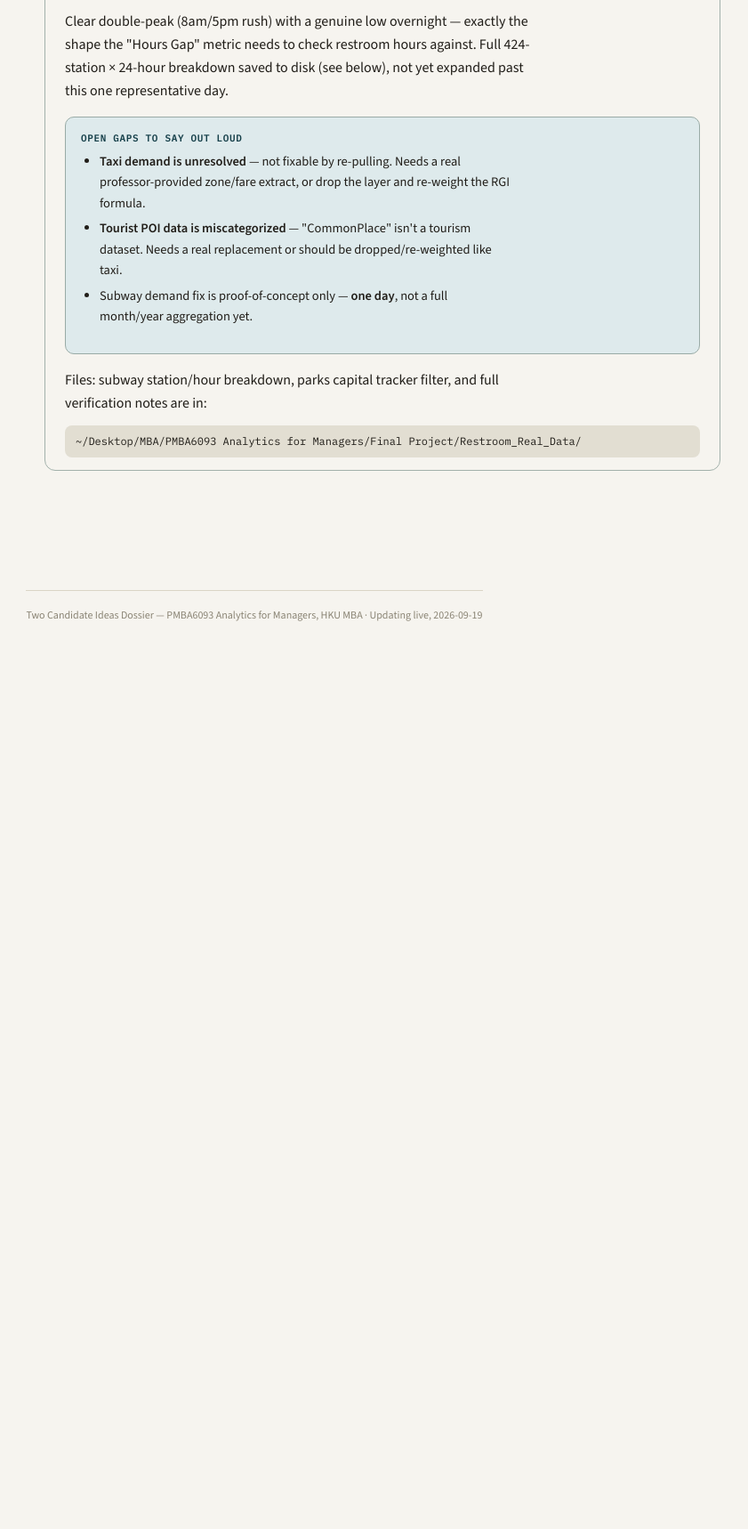
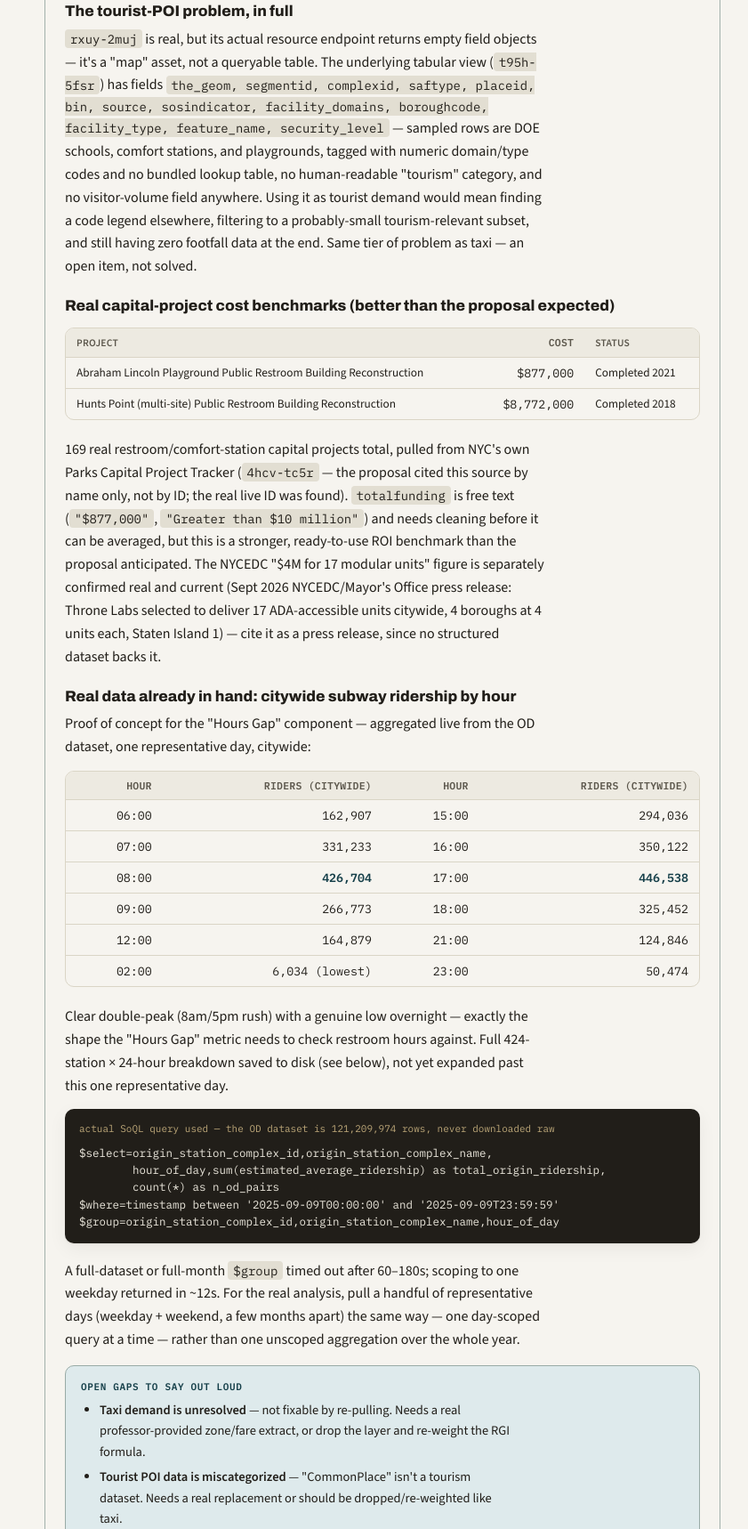
Before and after one commit to JonathanWong1990/candidate-ideas-dossier, a plain HTML site: page index.html in a window 1280 px wide. Shown: the part 6612-8330 px from the top of the page at 89% size, without its empty margins (354-1195 px from the left). Before the commit the page ends 7411 px from the top, so only its background shows below. Drawn offline with nearby package versions, Linux system fonts and the light colour scheme.

Commit message:
Add taxi/tourist-POI full verdicts, real capital-project cost examples, and the actual subway SoQL query

```diff
--- a/index.html
+++ b/index.html
@@ -312,13 +312,31 @@ Demand = 0.35 Subway Ridership + 0.25 Taxi Activity + 0.20 Tourist POIs + 0.20 P
               <tr><td>1</td><td>Restroom supply</td><td class="hl-l">Confirmed good</td><td><code>i7jb-7jku</code></td><td>1,066 records, 975 Operational — matches the "973" cited figure almost exactly. 99% of operational restrooms have hours listed.</td></tr>
               <tr><td>2</td><td>Taxi demand</td><td><strong>Still a problem</strong></td><td>Local <code>NYC_taxi.csv</code></td><td>Confirmed dead end — this is the Kaggle "Trip Duration" dataset (coords + timestamps only, no fare/zone/trip-count). Needs a real TLC zone extract from the professor, or drop this layer.</td></tr>
               <tr><td>3</td><td>Subway demand</td><td class="hl-l">Fixed</td><td>Stations <code>39hk-dx4f</code>, OD <code>y2qv-fytt</code> — on <strong>data.ny.gov</strong>, not NYC Open Data (original proposal mis-cited the portal)</td><td>Real proof-of-concept: 424 stations × 24 hours, aggregated server-side (never downloaded the 121M-row raw file).</td></tr>
-              <tr><td>4</td><td>Parks</td><td class="hl-l">Confirmed good</td><td><code>enfh-gkve</code></td><td>Geometry/name/class/acreage all present as claimed.</td></tr>
+              <tr><td>4</td><td>Parks</td><td class="hl-l">Confirmed good</td><td><code>enfh-gkve</code></td><td>Geometry/name/class/acreage all present as claimed. Row-level completeness not spot-checked beyond schema.</td></tr>
               <tr><td>5</td><td>Tourist POIs</td><td><strong>Problem, newly found</strong></td><td><code>rxuy-2muj</code> "CommonPlace"</td><td>Real and live (20,448 rows) but is a generic city-facilities layer — schools, playgrounds, comfort stations — not curated attractions, no footfall field.</td></tr>
               <tr><td>6</td><td>Geography (NTAs)</td><td class="hl-l">Confirmed good</td><td><code>9nt8-h7nd</code></td><td>Correct join-key fields present.</td></tr>
               <tr><td>7</td><td>Cost/ROI benchmark</td><td class="hl-l">Confirmed good, exceeded expectations</td><td>Parks Capital Tracker <code>4hcv-tc5r</code> + NYCEDC press release</td><td>169 real restroom/comfort-station capital projects with actual dollar figures (e.g. $877K, $8.77M). NYCEDC "$4M/17 units" confirmed current via Sept 2026 press coverage — real, but press-release sourcing, not a structured dataset.</td></tr>
             </tbody>
           </table>
         </div>
+
+        <h3>The taxi verdict, in full — this is a go/no-go item, not a data-cleaning job</h3>
+        <p>Read the file and its data dictionary directly: 1,458,644 rows, columns <code>id, vendor_id, pickup_datetime, dropoff_datetime, passenger_count, pickup/dropoff lat/long, trip_duration</code> — nothing else. Row count and field list match Kaggle's "NYC Taxi Trip Duration" competition <code>train.csv</code> exactly, and every sampled date is from 2016. There's no fare, no zone ID, no trip counts. It <em>could</em> in principle be spatially joined (pickup lat/long → NTA polygon) into a rough trip-count-by-zone-by-hour proxy, since it does have per-trip timestamps — but that's unplanned GIS work on top of data that's already a decade stale and still has no monetary signal. <strong>Recommendation: ask the professor directly whether a different, TLC zone-level file was intended</strong>, rather than presenting this file as the demand layer.</p>
+
+        <h3>The tourist-POI problem, in full</h3>
+        <p><code>rxuy-2muj</code> is real, but its actual resource endpoint returns empty field objects — it's a "map" asset, not a queryable table. The underlying tabular view (<code>t95h-5fsr</code>) has fields <code>the_geom, segmentid, complexid, saftype, placeid, bin, source, sosindicator, facility_domains, boroughcode, facility_type, feature_name, security_level</code> — sampled rows are DOE schools, comfort stations, and playgrounds, tagged with numeric domain/type codes and no bundled lookup table, no human-readable "tourism" category, and no visitor-volume field anywhere. Using it as tourist demand would mean finding a code legend elsewhere, filtering to a probably-small tourism-relevant subset, and still having zero footfall data at the end. Same tier of problem as taxi — an open item, not solved.</p>
+
+        <h3>Real capital-project cost benchmarks (better than the proposal expected)</h3>
+        <div class="table-wrap">
+          <table>
+            <thead><tr><th>Project</th><th class="num">Cost</th><th>Status</th></tr></thead>
+            <tbody>
+              <tr><td>Abraham Lincoln Playground Public Restroom Building Reconstruction</td><td class="num">$877,000</td><td>Completed 2021</td></tr>
+              <tr><td>Hunts Point (multi-site) Public Restroom Building Reconstruction</td><td class="num">$8,772,000</td><td>Completed 2018</td></tr>
+            </tbody>
+          </table>
+        </div>
+        <p>169 real restroom/comfort-station capital projects total, pulled from NYC's own Parks Capital Project Tracker (<code>4hcv-tc5r</code> — the proposal cited this source by name only, not by ID; the real live ID was found). <code>totalfunding</code> is free text (<code>"$877,000"</code>, <code>"Greater than $10 million"</code>) and needs cleaning before it can be averaged, but this is a stronger, ready-to-use ROI benchmark than the proposal anticipated. The NYCEDC "$4M for 17 modular units" figure is separately confirmed real and current (Sept 2026 NYCEDC/Mayor's Office press release: Throne Labs selected to deliver 17 ADA-accessible units citywide, 4 boroughs at 4 units each, Staten Island 1) — cite it as a press release, since no structured dataset backs it.</p>
 
         <h3>Real data already in hand: citywide subway ridership by hour</h3>
         <p>Proof of concept for the "Hours Gap" component — aggregated live from the OD dataset, one representative day, citywide:</p>
@@ -337,6 +355,16 @@ Demand = 0.35 Subway Ridership + 0.25 Taxi Activity + 0.20 Tourist POIs + 0.20 P
         </div>
         <p>Clear double-peak (8am/5pm rush) with a genuine low overnight — exactly the shape the "Hours Gap" metric needs to check restroom hours against. Full 424-station × 24-hour breakdown saved to disk (see below), not yet expanded past this one representative day.</p>
 
+        <div class="code-block">
+          <span class="fname">actual SoQL query used — the OD dataset is 121,209,974 rows, never downloaded raw</span>
+          <pre><code>$select=origin_station_complex_id,origin_station_complex_name,
+        hour_of_day,sum(estimated_average_ridership) as total_origin_ridership,
+        count(*) as n_od_pairs
+$where=timestamp between '2025-09-09T00:00:00' and '2025-09-09T23:59:59'
+$group=origin_station_complex_id,origin_station_complex_name,hour_of_day</code></pre>
+        </div>
+        <p>A full-dataset or full-month <code>$group</code> timed out after 60–180s; scoping to one weekday returned in ~12s. For the real analysis, pull a handful of representative days (weekday + weekend, a few months apart) the same way — one day-scoped query at a time — rather than one unscoped aggregation over the whole year.</p>
+
         <div class="callout loo">
           <span class="tag">Open gaps to say out loud</span>
           <ul>
```
